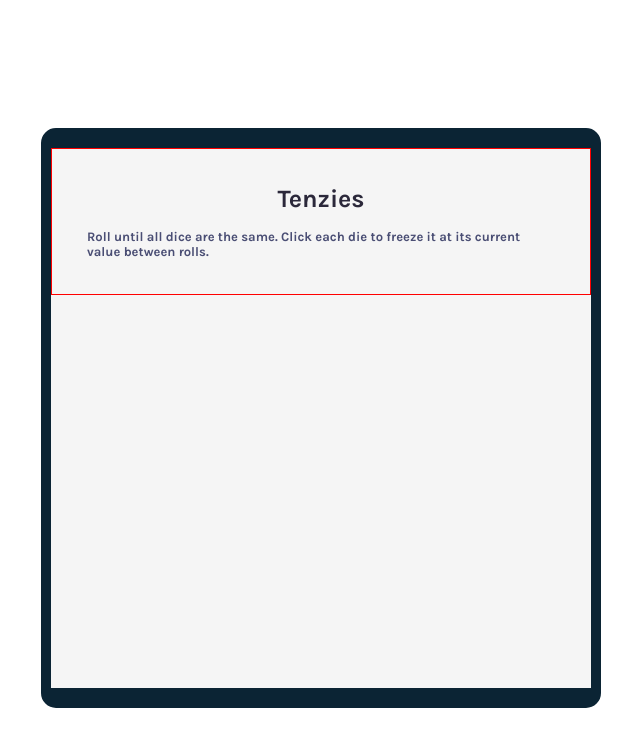
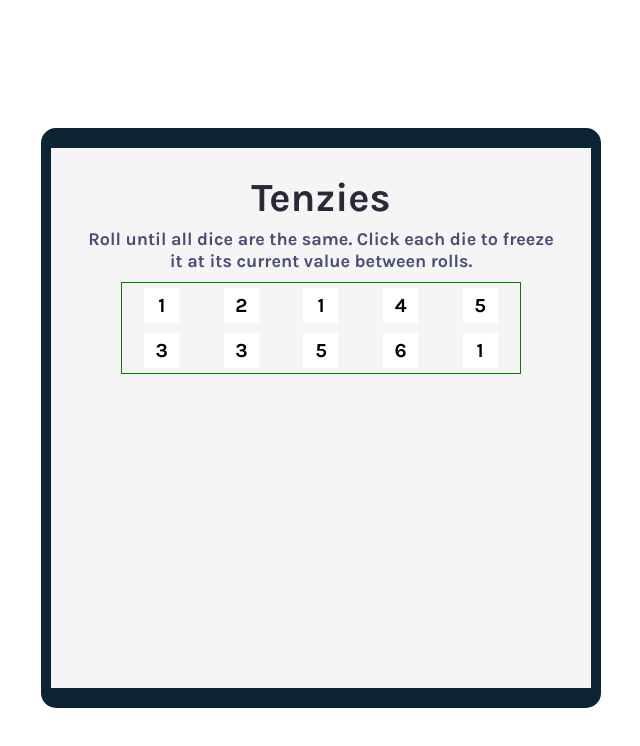
Before and after one commit to islom-sattorov/tenzies, a React (Vite) app: page / in a window 1280 px wide. Shown: the top 746 px of the page, without its empty margins (319-959 px from the left). Built offline with nearby package versions, Linux system fonts and the light colour scheme.

Commit message:
add: table component

```diff
--- a/src/App.jsx
+++ b/src/App.jsx
@@ -4,7 +4,9 @@ import Main from './Components/Main/Main'
 function App() {
 
   return (
-    <Main />
+    <>
+      <Main />
+    </>
   )
 }
 
--- a/src/Components/Main/Main.jsx
+++ b/src/Components/Main/Main.jsx
@@ -1,3 +1,5 @@
+import Table from "../Table/Table"
+
 function Main() {
     return (
         <main className="main">
@@ -8,6 +10,7 @@ function Main() {
                     each die to freeze it at its current value
                     between rolls.
                 </p>
+                <Table />
             </div>
         </main>
     )
--- /dev/null
+++ b/src/Components/Table/Table.jsx
@@ -0,0 +1,15 @@
+import { useState } from "react";
+
+function Table() {
+    const [numbers, setNumbers] = useState(() => ["1", "2", "1", "4", "5", "3", "3", "5", "6", "1"]);
+
+    const renderedNumbers = numbers.map((item, idx) => <div className="number" key={idx}>{item}</div>)
+
+    return (
+        <div className="numbers">
+            {renderedNumbers}
+        </div>
+    )
+}
+
+export default Table
--- a/src/index.css
+++ b/src/index.css
@@ -26,12 +26,11 @@ html{
   justify-content: center;
   align-items: center;
   padding: 35px;
-  border: 1px solid red;
 }
 
 .main_title{
   font-weight: 700;
-  font-size: 25px;
+  font-size: 40px;
   line-height: 30px;
   letter-spacing: -3%;
   text-align: center;
@@ -41,6 +40,30 @@ html{
 
 .main_subtitle{
   font-weight: 400;
-  font-size: 13px;
+  font-size: 18px;
   color: #4a4e74;
+  text-align: center;
 }
+
+
+/* Numbers */
+.numbers{
+  border: 1px solid green;
+  display: grid;
+  grid-template-columns: repeat(5,1fr);
+  width: 400px;
+  margin: 10px 0 0 0;
+}
+
+.number{
+  width: 35px;
+  height: 35px;
+  text-align: center;
+  margin: 5px auto;
+  display: flex;
+  justify-content: center;
+  align-items: center;
+  font-size: 20px;
+  font-weight: 700;
+  background: #fff;
+}
```
